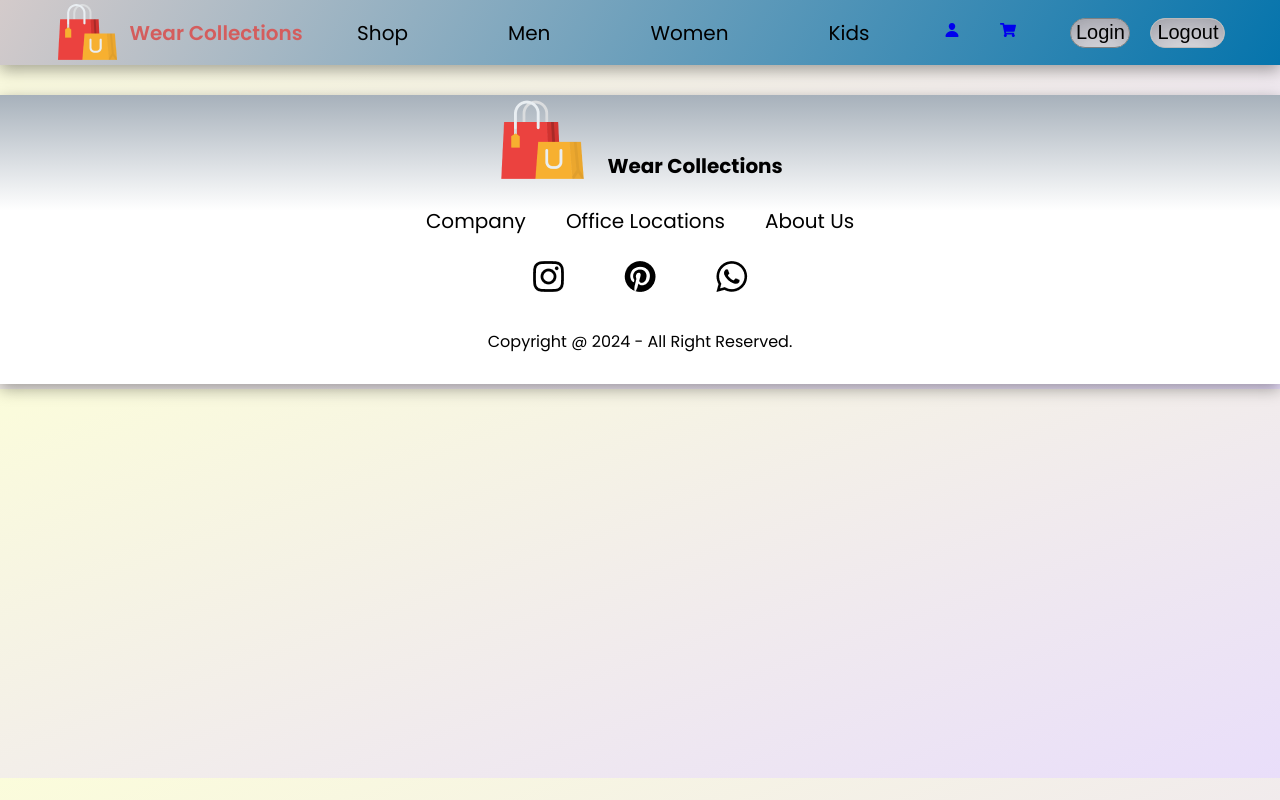
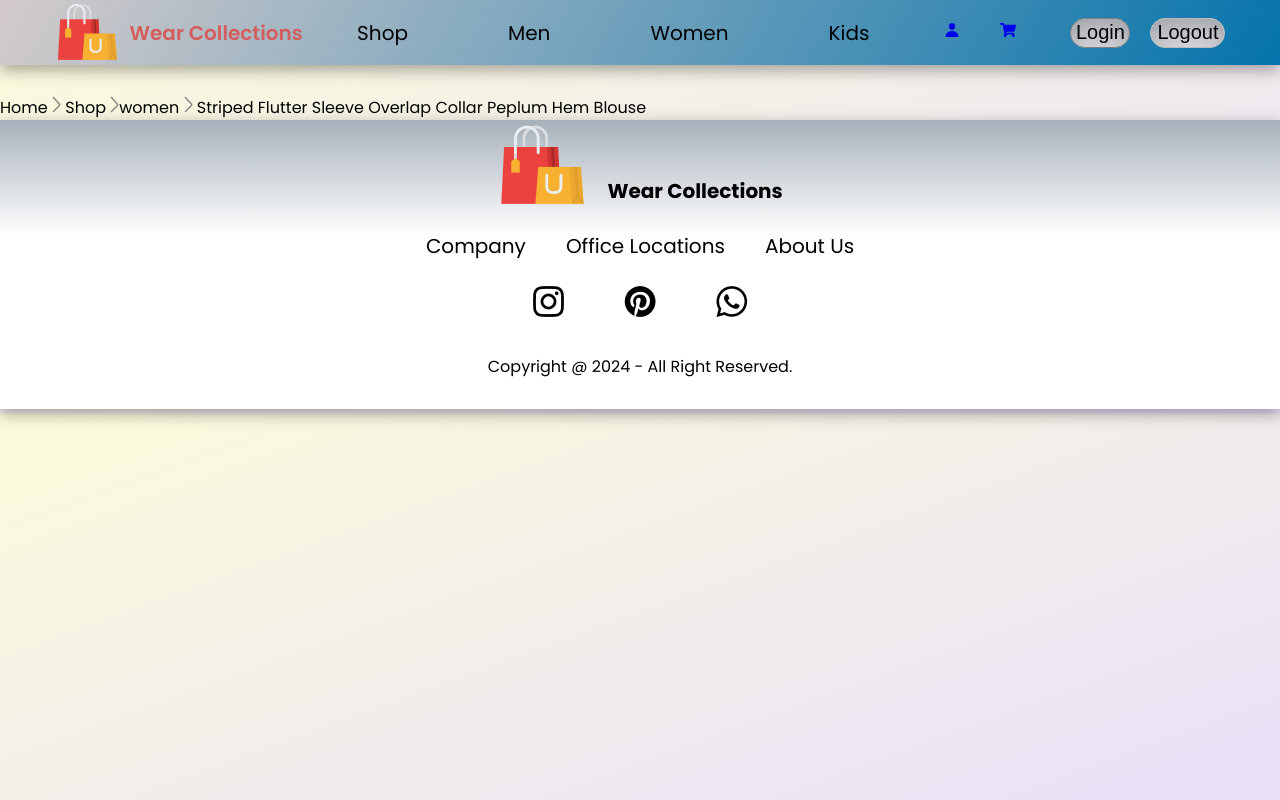
Before and after one commit to abhijit84842/Web_Development_Projects_2024, a React (Vite) app in the folder MERN Stack Project/Wear Collection E-commerce/Frontend/: page /product/1 in a window 1280 px wide. Built offline with nearby package versions, Linux system fonts and the light colour scheme.

Commit message:
create breadcrums

```diff
--- /dev/null
+++ b/MERN Stack Project/Wear Collection E-commerce/Frontend/src/Components/Breadcrums/Breadcrums.jsx
@@ -0,0 +1,14 @@
+import "./Breadcrums.css";
+import arrow_icon from "../Assets/breadcrum_arrow.png";
+
+const Breadcrums = (props) => {
+  const { product } = props;
+  return (
+    <div className="breadcrum">
+      Home <img src={arrow_icon} alt="" /> Shop <img src={arrow_icon} alt="" />
+      {product.category} <img src={arrow_icon} alt="" /> {product.name}
+    </div>
+  );
+};
+
+export default Breadcrums;
--- a/MERN Stack Project/Wear Collection E-commerce/Frontend/src/Components/Header/Header.css
+++ b/MERN Stack Project/Wear Collection E-commerce/Frontend/src/Components/Header/Header.css
@@ -7,7 +7,7 @@
 
 
 .header{
-    /* position: fixed; */
+    /* position: fixed;  */
     width: 100%;
     display: flex;
     justify-content: space-evenly;
--- a/MERN Stack Project/Wear Collection E-commerce/Frontend/src/Components/Item/Item.jsx
+++ b/MERN Stack Project/Wear Collection E-commerce/Frontend/src/Components/Item/Item.jsx
@@ -1,9 +1,13 @@
+import { Link } from "react-router-dom";
 import "./Item.css";
 const Item = ({ item }) => {
   // console.log(item);
   return (
     <div className="item-container">
-      <img className="item-image" src={item.image} alt="" />
+      <Link to={`/Product/${item.id}`}>
+        <img className="item-image" src={item.image} alt="" />
+      </Link>
+
       <div className="rating">
         {item.stars} ⭐ || {item.rating.count}
       </div>
--- a/MERN Stack Project/Wear Collection E-commerce/Frontend/src/Pages/PagesCss/loginsignup.css
+++ b/MERN Stack Project/Wear Collection E-commerce/Frontend/src/Pages/PagesCss/loginsignup.css
@@ -3,8 +3,8 @@
     width: 100%;
     height: 80vh;
 
-    padding-top: 80px;
-    margin-bottom: 50px;
+    padding-top: 100px;
+    margin-bottom: 100px;
 
 
 }
@@ -17,7 +17,7 @@
     flex-direction: column;
     justify-content: center;
     align-items: center;
-    background-image: linear-gradient(to right, #4facfe 0%, #00f2fe 100%);
+    background-image: linear-gradient(to top, #5ee7df 0%, #b490ca 100%);
 
 
 }
--- a/MERN Stack Project/Wear Collection E-commerce/Frontend/src/Pages/Product.jsx
+++ b/MERN Stack Project/Wear Collection E-commerce/Frontend/src/Pages/Product.jsx
@@ -1,3 +1,27 @@
-const Product = () => {};
+import { useContext } from "react";
+import { ShopContext } from "../Context/ShopContext";
+import { useParams } from "react-router-dom";
+import Breadcrums from "../Components/Breadcrums/Breadcrums";
+
+const Product = () => {
+  const { contextValue } = useContext(ShopContext);
+  //console.log(contextValue);
+  const products = contextValue.all_product;
+  //console.log(products);
+
+  // usePrams=> React JS useParams Hook helps to access the parameters of the current route to manage the dynamic routes in the URL.
+  const { productId } = useParams();
+
+  //console.log(productId);
+
+  const Product = products.find((list) => list.id === Number(productId));
+  console.log(Product);
+
+  return (
+    <div>
+      <Breadcrums product={Product} />
+    </div>
+  );
+};
 
 export default Product;
--- a/MERN Stack Project/Wear Collection E-commerce/Frontend/src/routes/App.jsx
+++ b/MERN Stack Project/Wear Collection E-commerce/Frontend/src/routes/App.jsx
@@ -12,6 +12,7 @@ import LoginSignup from "../Pages/LoginSignup";
 import men_banner from "../Components/Assets/banner_mens.png";
 import women_banner from "../Components/Assets/banner_women.png";
 import kid_banner from "../Components/Assets/banner_kids.png";
+import Product from "../Pages/Product";
 
 function App() {
   return (
@@ -32,6 +33,11 @@ function App() {
             path="/kids"
             element={<ShopCatagory banner={kid_banner} category="kid" />}
           />
+
+          <Route path="/product" element={<Product />}>
+            <Route path=":productId" element={<Product />}></Route>
+          </Route>
+
           <Route path="/cart" element={<Cart />} />
           <Route path="/login" element={<LoginSignup />} />
         </Routes>
```
Also changed, not shown: MERN Stack Project/Wear Collection E-commerce/Frontend/src/Components/Breadcrums/Breadcrums.css (added).
